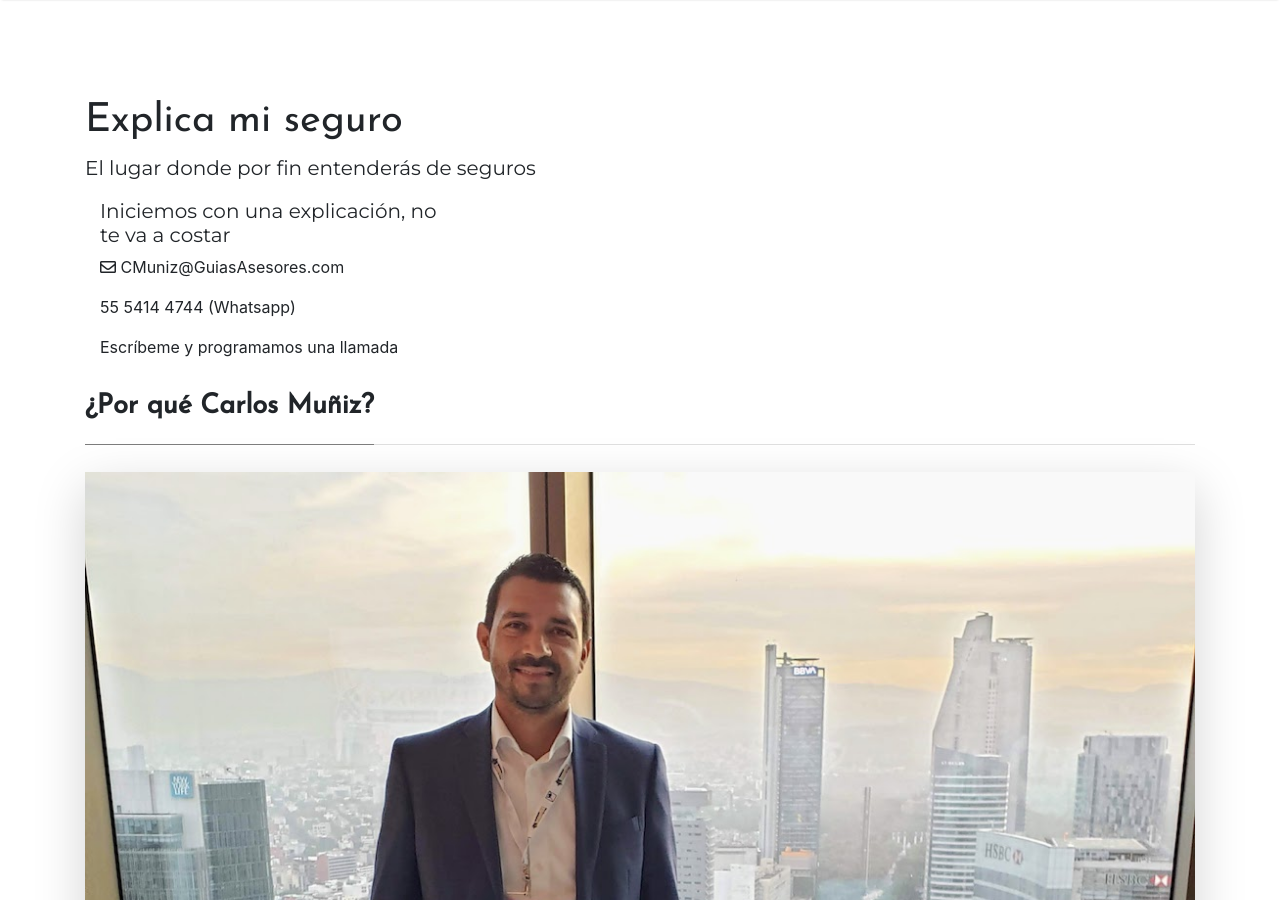
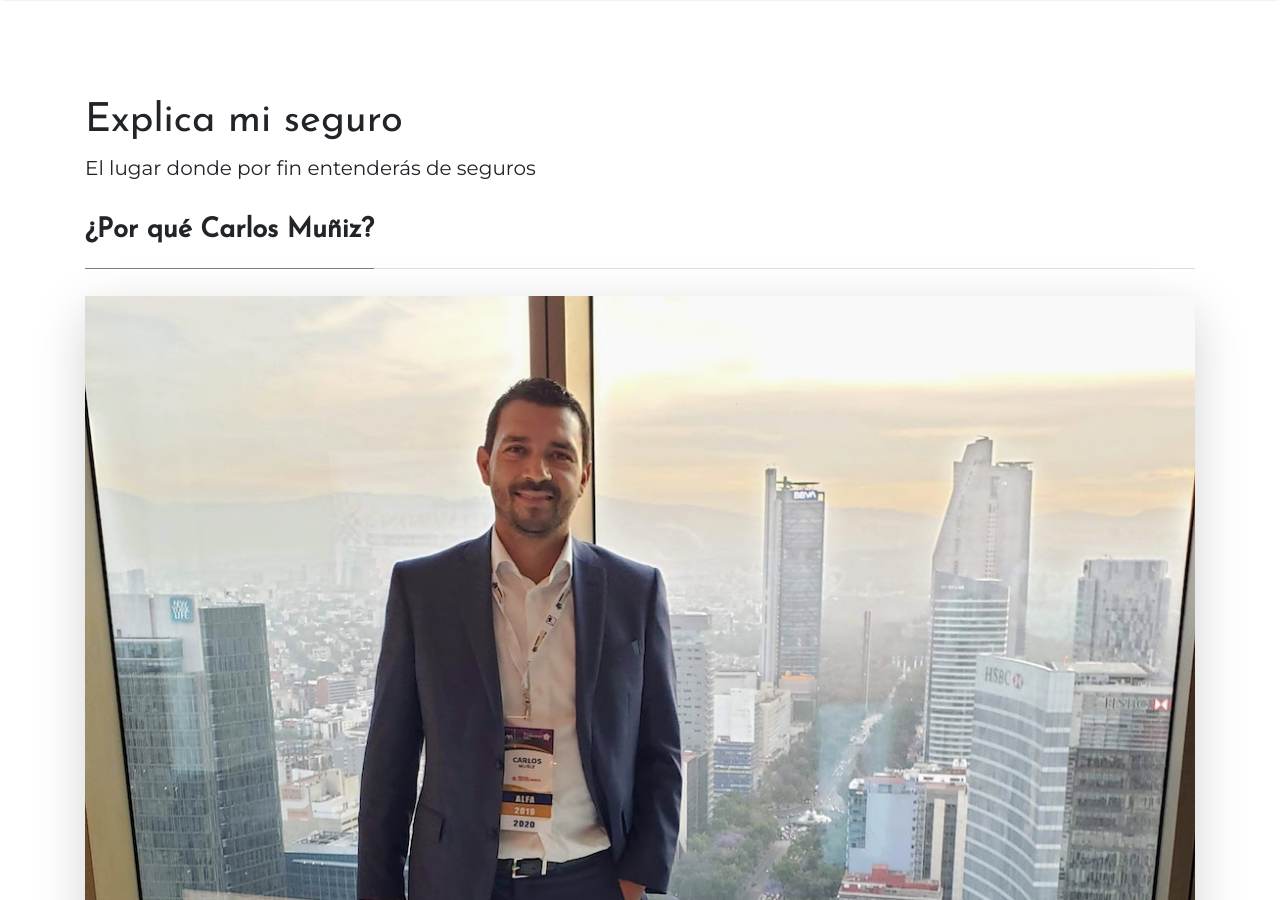
Before and after one commit to blogseguros/blogseguros.github.io, a Jekyll site: the page built from _pages/xqnosotros.md, in a window 1280 px wide and 900 px high. Built offline with Jekyll 4.4.1, drawn with Linux system fonts in a browser that asks for light colours; nearby versions of some CDN libraries.

Commit message:
Update default.html

```diff
--- a/_layouts/default.html
+++ b/_layouts/default.html
@@ -106,21 +106,6 @@
         {{ site.description }}
     </p>
 
-
-<div class="col-md-4">
-
-<div class="sticky-top sticky-top-80">
-<h5>Iniciemos con una explicación, no te va a costar</h5>
-
-<p><i class="far fa-envelope"></i> CMuniz@GuiasAsesores.com</p>
-<p>55 5414 4744 (Whatsapp)</p>
-<p>Escríbeme y programamos una llamada</p>
-
-</div>
-</div>
-
-
-
 </div>
 
 <!-- Content
```
